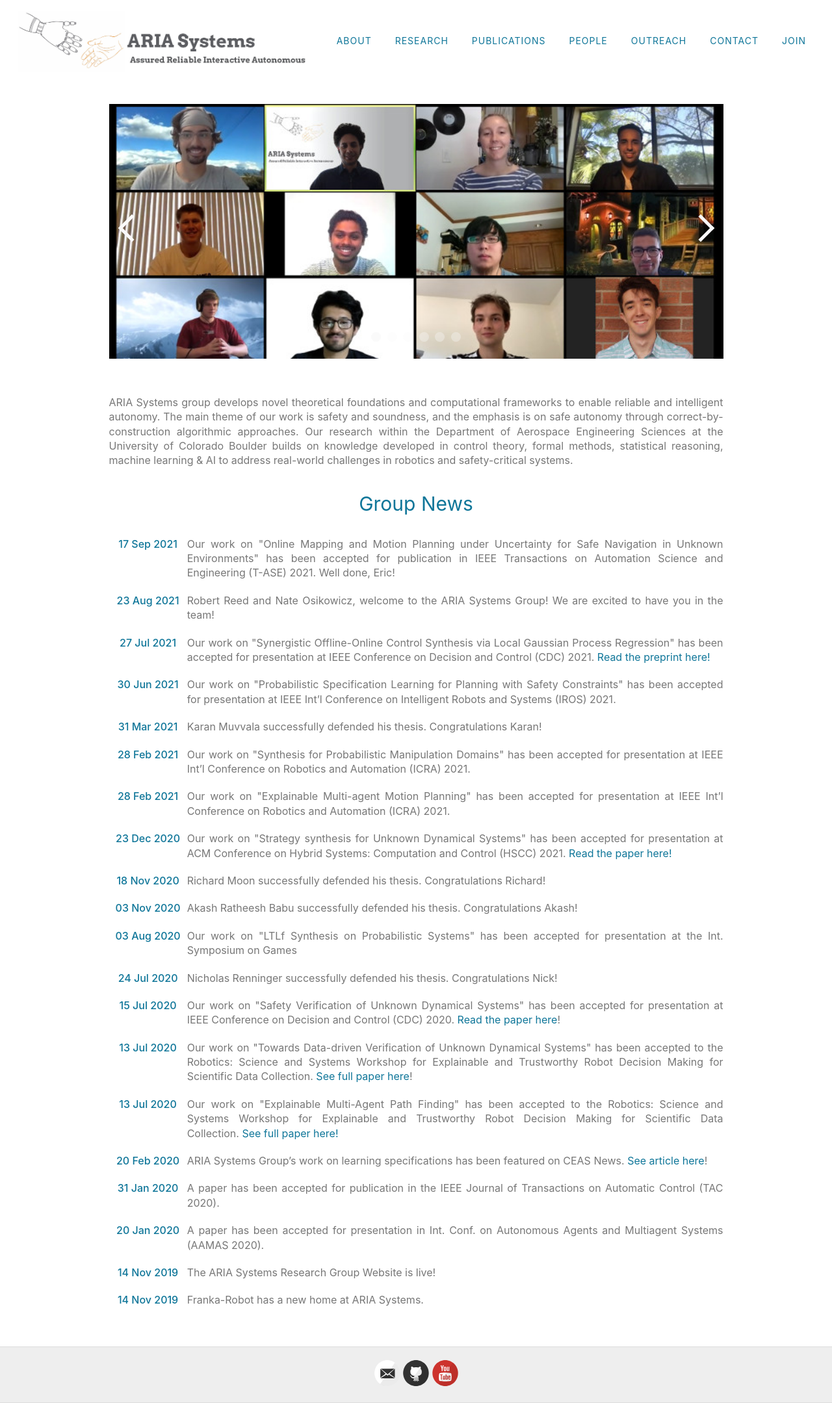
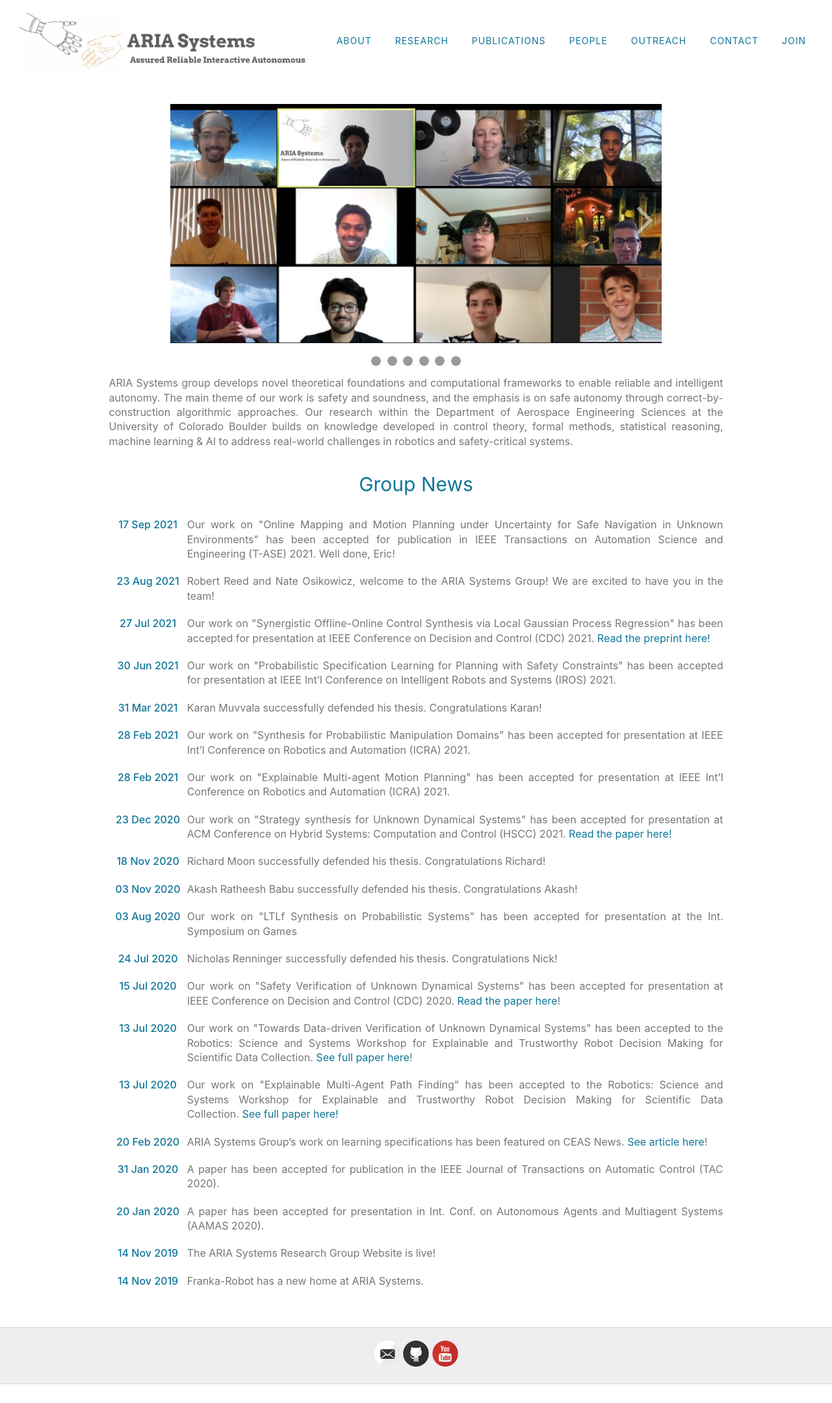
Before and after one commit to aria-systems-group/website, a Jekyll site: the page built from index.md, in a window 1280 px wide. Shown: the whole page at 65% size. Built offline with Jekyll 4.4.1, drawn with Linux system fonts in a browser that asks for light colours; after the commit the page ends 2130 px from its top, so only the background shows below that.

Commit message:
Update carousel style

```diff
--- a/_includes/carousel.html
+++ b/_includes/carousel.html
@@ -2,6 +2,7 @@
 {% assign letters = letterstring | split: ',' %}
 {% assign images = include.images | split: "," %}
 
+<div class="centering__holder">
 <div class="carousel__holder">
     <div class="carousel">
         {% for item in images %}
@@ -32,27 +33,36 @@
             {% endfor %}
           </ul>
         </div>
-        <div class="carousel__indicators">
-            {% for item in images %}
-              <label class="carousel__indicator hide" for="{{ letters[forloop.index0] }}"></label>
-            {% endfor %}
-        </div>
+
     </div>
+    <div class="carousel__indicators">
+      {% for item in images %}
+        <label class="carousel__indicator hide" for="{{ letters[forloop.index0] }}"></label>
+      {% endfor %}
+  </div>
+</div>
 </div>
 
 <style>
+.centering__holder {
+  margin: auto;
+  width: 80%;
+  min-width: 300px;
+}
+
 .carousel__holder {
   width: 100%;
   position: relative;
   padding-bottom: {{ include.height }}{{ include.unit }};
-  margin-bottom: -25px;
+  margin-bottom: 50px;
 }
 .carousel {
-  height: 85%;
+  height: 100%;
   width: 100%;
   overflow: hidden;
   text-align: center;
   position: absolute;
+  margin: auto;
   padding: 0;
 }
 .carousel__controls,
@@ -95,8 +105,7 @@
   border-width: 5px 5px 0 0;
   border-style: solid;
   border-color: #fafafa;
-  opacity: 0.35;
-  opacity: 1;
+  opacity: 0.5;
   outline: 0;
   z-index: 3;
 }
@@ -115,7 +124,7 @@
 }
 .carousel__indicators {
   position: absolute;
-  bottom: 20px;
+  bottom: -40px;
   width: 100%;
   text-align: center;
 }
@@ -123,10 +132,11 @@
   height: 15px;
   width: 15px;
   border-radius: 100%;
+  background-color: black;
   display: inline-block;
   z-index: 2;
   cursor: pointer;
-  opacity: 0.35;
+  opacity: 0.4;
   margin: 0 2.5px 0 2.5px;
 }
 .carousel__indicator:hover {
@@ -173,9 +183,7 @@
   height: 30px;
   width: 30px;
 }
-.carousel__indicator {
-  background-color: #fafafa;
-}
+
 {% for item in images %}
 .carousel__slide:nth-of-type({{ forloop.index }}),
 .carousel--thumb .carousel__indicators .carousel__indicator:nth-of-type({{ forloop.index }}) {
```
